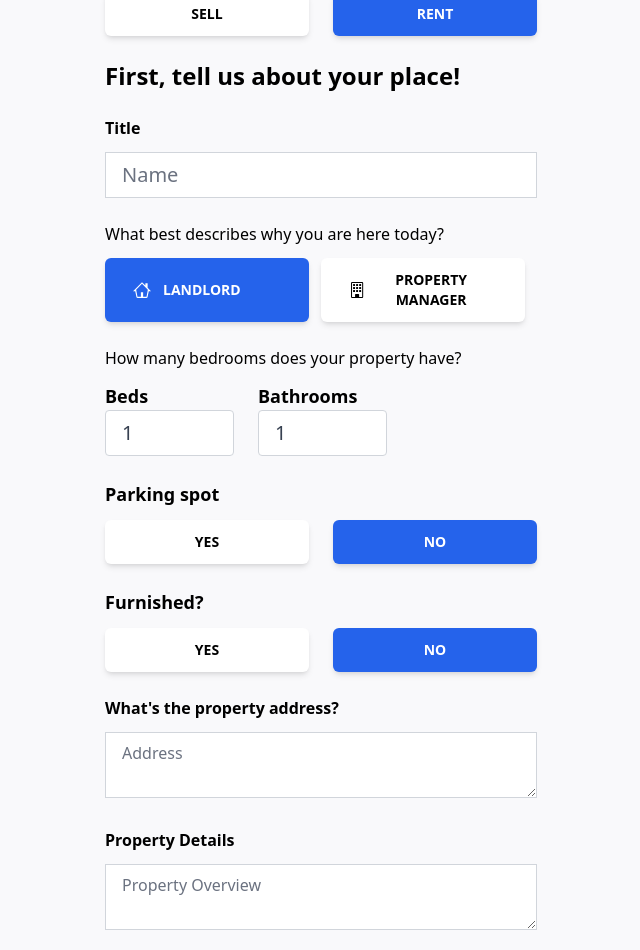
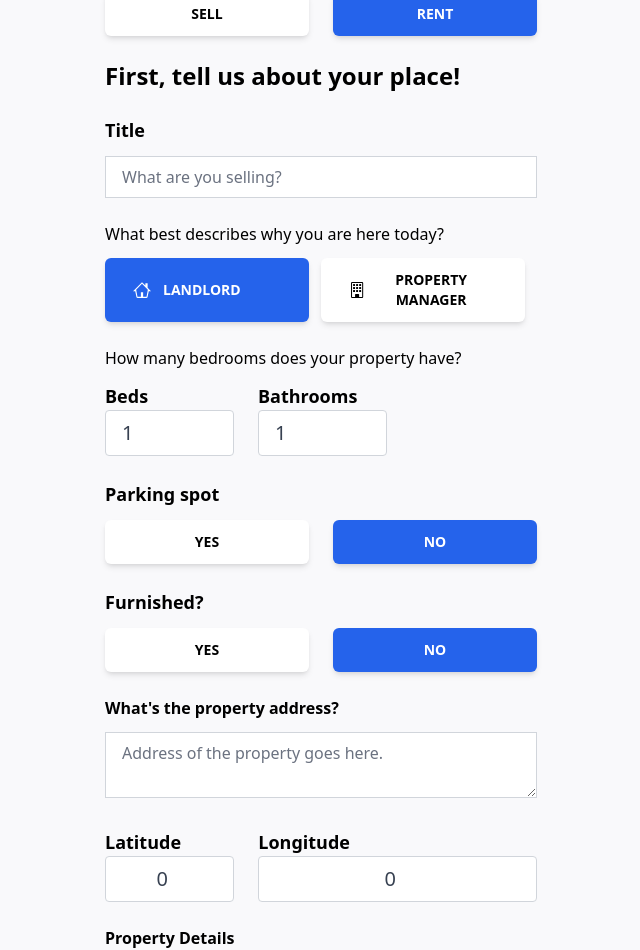
Before and after one commit to patrickgip94/Rentit, a React (Create React App) app: page /create-listings in a window 1280 px wide. Shown: the part 184-1134 px from the top of the page, without its empty margins (319-959 px from the left). Built offline with nearby package versions, Linux system fonts and the light colour scheme; no server answers; sample sign-in values are in the browser's storage.

Commit message:
Added Listing sections to profile page and created ListingItem component

```diff
--- /dev/null
+++ b/src/components/ListingItem.jsx
@@ -0,0 +1,7 @@
+import React from "react";
+
+const ListingItem = ({ listing, id }) => {
+  return <div>{listing.name}</div>;
+};
+
+export default ListingItem;
--- a/src/pages/CreateListing.jsx
+++ b/src/pages/CreateListing.jsx
@@ -24,7 +24,7 @@ import { useNavigate } from "react-router";
 const CreateListing = () => {
   const navigate = useNavigate();
   const auth = getAuth();
-  const [geoLocationEnabled, setGeoLocationEnabled] = useState(true);
+  const [geoLocationEnabled, setGeoLocationEnabled] = useState(false);
   const [loading, setLoading] = useState(false);
   const [formData, setFormData] = useState({
     type: "rent",
@@ -173,6 +173,7 @@ const CreateListing = () => {
       imgUrls,
       geolocation,
       timestamp: serverTimestamp(),
+      userRef: auth.currentUser.uid,
     };
     delete formDataCopy.images;
     !formDataCopy.offer && delete formDataCopy.discountedPrice;
@@ -229,17 +230,17 @@ const CreateListing = () => {
         <h1 className="mt-6 font-bold text-2xl">
           First, tell us about your place!
         </h1>
-        <p className="text-md mt-6 mb-3 font-semibold">Title</p>
+        <p className="text-lg mt-6 mb-3 font-semibold">Title</p>
         <input
           type="text"
           id="name"
           value={name}
           onChange={onChange}
-          placeholder="Name"
+          placeholder="What are you selling?"
           maxLength="32"
           minLength="3"
           required
-          className="w-full px-4 py-2 text-xl text-gray-700 bg-white border border-gray-300
+          className="w-full px-4 py-2 font-thin text-md text-gray-700 bg-white border border-gray-300
             transition duration-150 ease-in-out focus:text-gray-700 focus:bg-white
             focus:border-slate-600 mb-6"
         />
@@ -381,7 +382,7 @@ const CreateListing = () => {
           id="address"
           value={address}
           onChange={onChange}
-          placeholder="Address"
+          placeholder="Address of the property goes here."
           required
           min="-90"
           max="90"
@@ -427,7 +428,7 @@ const CreateListing = () => {
           id="description"
           value={description}
           onChange={onChange}
-          placeholder="Property Overview"
+          placeholder="Describe your property in details."
           required
           className="w-full px-4 py-2 text-md text-gray-700 bg-white border border-gray-300
             transition duration-150 ease-in-out focus:text-gray-700 focus:bg-white
--- a/src/pages/Profile.jsx
+++ b/src/pages/Profile.jsx
@@ -1,19 +1,30 @@
 /* UTILITIES */
-import React, { useState } from "react";
+import React, { useEffect, useState } from "react";
 import { useNavigate } from "react-router";
 import { db } from "../firebase";
 import { getAuth, updateProfile } from "firebase/auth";
-import { doc, updateDoc } from "firebase/firestore";
+import {
+  collection,
+  doc,
+  getDocs,
+  orderBy,
+  query,
+  updateDoc,
+  where,
+} from "firebase/firestore";
 import { toast } from "react-toastify";
 
 /* ICONS */
 import { FcHome } from "react-icons/fc";
 import { Link } from "react-router-dom";
+import ListingItem from "../components/ListingItem";
 
 const Profile = () => {
   const auth = getAuth();
   const navigate = useNavigate();
   const [changeDetail, setChangeDetail] = useState(false);
+  const [listings, setListings] = useState(null);
+  const [loading, setLoading] = useState(true);
   const [formData, setFormData] = useState({
     name: auth.currentUser.displayName,
     email: auth.currentUser.email,
@@ -54,6 +65,31 @@ const Profile = () => {
       toast.error("Could not update the profile");
     }
   };
+
+  // RENDERS USERS LISTING
+
+  useEffect(() => {
+    const fetchUserListing = async () => {
+      const listingRef = collection(db, "listings");
+      const que = query(
+        listingRef,
+        where("userRef", "==", auth.currentUser.uid),
+        orderBy("timestamp", "descending")
+      );
+      const querySnap = await getDocs(que);
+      let listings = [];
+      querySnap.forEach((doc) => {
+        return listings.push({
+          id: doc.id,
+          data: doc.data(),
+        });
+      });
+      setListings(listings);
+      setLoading(false);
+    };
+    fetchUserListing();
+  }, [auth.currentUser.uid]);
+
   return (
     <>
       <section className="max-w-6xl mx-auto flex justify-center items-center flex-col">
@@ -124,6 +160,23 @@ const Profile = () => {
           </button>
         </div>
       </section>
+
+      <div className="max-w-6xl px-3 mt-6 mx-auto">
+        {!loading && listings.length > 0 && (
+          <>
+            <h2 className="text-2xl text-center font-semibold">My Listings</h2>
+            <ul>
+              {listings.map((listing) => (
+                <ListingItem
+                  key={listing.id}
+                  id={listing.id}
+                  listing={listing.data}
+                />
+              ))}
+            </ul>
+          </>
+        )}
+      </div>
     </>
   );
 };
```
